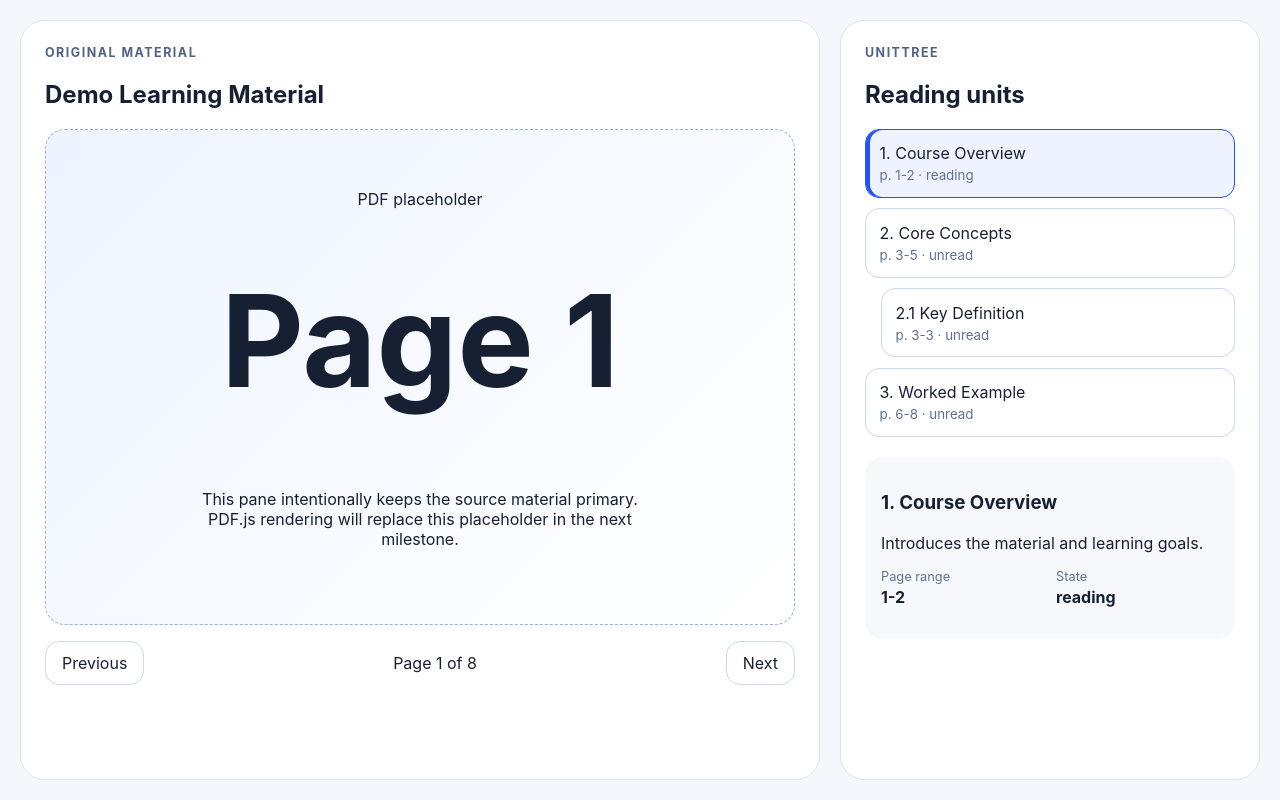
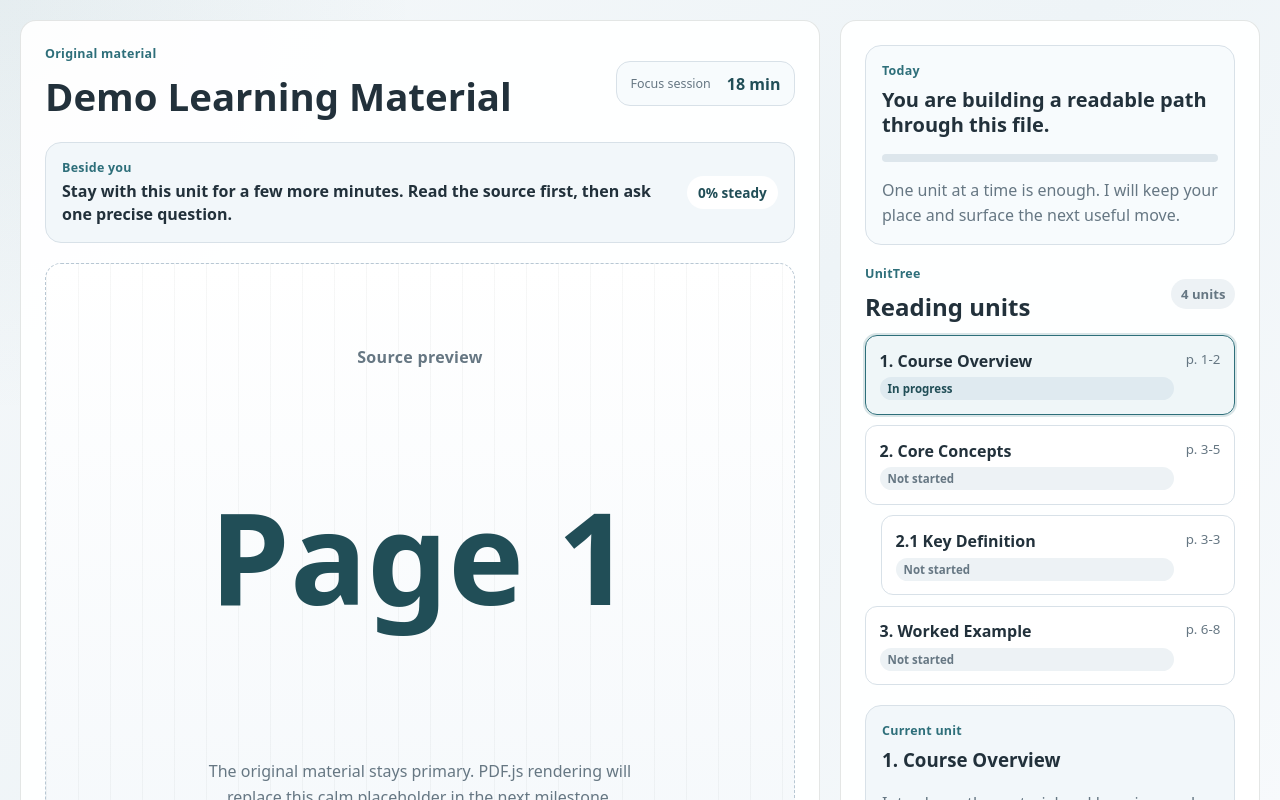
Before and after one commit to Dlx180/StudyStudio, a Next.js app in the folder apps/web/: page /workspace in a window 1280 px wide. Shown: the top 800 px of the page. Built offline with nearby package versions, Linux system fonts and the light colour scheme.

Commit message:
feat: add companion-focused study workspace

```diff
--- a/apps/web/app/globals.css
+++ b/apps/web/app/globals.css
@@ -1,7 +1,18 @@
 :root {
-  color: #172033;
-  background: #f4f7fb;
-  font-family: Inter, ui-sans-serif, system-ui, -apple-system, BlinkMacSystemFont, "Segoe UI", sans-serif;
+  color: #22313b;
+  background: #f5f8fa;
+  font-family: ui-sans-serif, system-ui, -apple-system, BlinkMacSystemFont, "Segoe UI", sans-serif;
+  --ink: #22313b;
+  --muted: #667783;
+  --soft: #f5f8fa;
+  --surface: #fbfdff;
+  --surface-raised: #ffffff;
+  --line: #d8e1e8;
+  --accent: #2e6f7a;
+  --accent-strong: #214e57;
+  --care: #8a6470;
+  --sun: #5f8ea4;
+  --leaf: #6b8a7b;
 }
 
 * {
@@ -10,6 +21,9 @@
 
 body {
   margin: 0;
+  background:
+    radial-gradient(circle at top left, rgb(46 111 122 / 8%), transparent 26rem),
+    linear-gradient(135deg, #f5f8fa 0%, #eef4f7 48%, #f9fbfd 100%);
 }
 
 button,
@@ -21,32 +35,123 @@
   display: grid;
   min-height: 100vh;
   place-items: center;
-  padding: 2rem;
+  padding: 1.5rem;
 }
 
-.hero-card {
-  max-width: 760px;
-  border: 1px solid #dbe4f0;
-  border-radius: 28px;
-  background: #ffffff;
-  padding: 3rem;
-  box-shadow: 0 24px 80px rgb(23 32 51 / 10%);
+.home-panel {
+  display: grid;
+  grid-template-columns: minmax(0, 0.95fr) minmax(300px, 0.75fr);
+  gap: 2rem;
+  width: min(1120px, 100%);
+  align-items: center;
 }
 
-.hero-card h1 {
+.home-copy {
+  padding: 1rem 0;
+}
+
+.home-copy h1 {
   margin: 0 0 1rem;
-  font-size: clamp(2.4rem, 6vw, 4.5rem);
-  line-height: 1;
+  max-width: 780px;
+  font-size: clamp(2rem, 4.2vw, 3.8rem);
+  line-height: 1.05;
+  text-wrap: balance;
+}
+
+.home-copy p:not(.eyebrow) {
+  max-width: 620px;
+  color: var(--muted);
+  font-size: 1.08rem;
+  line-height: 1.7;
 }
 
 .primary-link {
   display: inline-flex;
+  align-items: center;
+  justify-content: center;
   margin-top: 1.5rem;
+  border-radius: 12px;
+  background: var(--accent-strong);
+  color: #ffffff;
+  padding: 0.85rem 1.15rem;
+  text-decoration: none;
+  transition: background 160ms ease, transform 160ms ease;
+}
+
+.home-preview {
+  border: 1px solid rgb(36 49 47 / 12%);
+  border-radius: 16px;
+  background: rgb(255 255 255 / 88%);
+  padding: 1rem;
+}
+
+.preview-toolbar,
+.tree-heading,
+.workspace-header,
+.session-chip {
+  display: flex;
+  align-items: center;
+  justify-content: space-between;
+  gap: 1rem;
+}
+
+.preview-toolbar {
+  color: var(--muted);
+  font-size: 0.88rem;
+}
+
+.preview-toolbar strong {
+  color: var(--accent-strong);
+}
+
+.preview-layout {
+  display: grid;
+  grid-template-columns: minmax(0, 1fr) 150px;
+  gap: 0.9rem;
+  margin-top: 1rem;
+}
+
+.preview-page {
+  display: grid;
+  gap: 1rem;
+  min-height: 320px;
+  align-content: center;
+  border: 1px solid var(--line);
+  border-radius: 16px;
+  background: linear-gradient(180deg, #ffffff, #f3f7fa);
+  padding: 1.2rem;
+}
+
+.preview-page span {
+  display: block;
+  height: 0.75rem;
   border-radius: 999px;
-  background: #2253ff;
-  color: #ffffff;
-  padding: 0.85rem 1.2rem;
-  text-decoration: none;
+  background: #d6e0e7;
+}
+
+.preview-page span:nth-child(2) {
+  width: 78%;
+}
+
+.preview-page span:nth-child(3) {
+  width: 58%;
+}
+
+.preview-guide {
+  align-self: end;
+  border-radius: 16px;
+  background: #edf4f7;
+  padding: 1rem;
+}
+
+.preview-guide small,
+.preview-guide p {
+  color: var(--muted);
+}
+
+.preview-guide strong {
+  display: block;
+  margin: 0.35rem 0;
 }
 
 .workspace-shell {
@@ -59,38 +164,120 @@
 
 .document-pane,
 .tree-pane {
-  border: 1px solid #dbe4f0;
-  border-radius: 24px;
-  background: #ffffff;
+  border: 1px solid rgb(36 49 47 / 12%);
+  border-radius: 16px;
+  background: rgb(255 255 255 / 92%);
   padding: 1.5rem;
+}
+
+.document-pane {
+  display: flex;
+  flex-direction: column;
 }
 
 .eyebrow {
   margin: 0 0 0.5rem;
-  color: #506386;
+  color: var(--accent);
   font-size: 0.78rem;
   font-weight: 700;
-  letter-spacing: 0.12em;
-  text-transform: uppercase;
+  letter-spacing: 0.02em;
+}
+
+.workspace-header h1,
+.tree-pane h2,
+.unit-detail h3 {
+  margin-top: 0;
+}
+
+.workspace-header h1 {
+  margin-bottom: 0;
+  font-size: clamp(1.7rem, 3vw, 2.8rem);
+  text-wrap: balance;
+}
+
+.session-chip {
+  min-width: 138px;
+  border: 1px solid var(--line);
+  border-radius: 14px;
+  background: #f7fbfd;
+  padding: 0.65rem 0.85rem;
+}
+
+.session-chip span {
+  color: var(--muted);
+  font-size: 0.78rem;
+}
+
+.session-chip strong {
+  color: var(--accent-strong);
+}
+
+.care-banner {
+  display: flex;
+  align-items: center;
+  justify-content: space-between;
+  gap: 1rem;
+  margin: 1.25rem 0;
+  border: 1px solid #d8e1e8;
+  border-radius: 16px;
+  background: #f2f7fa;
+  padding: 1rem;
+}
+
+.care-banner p {
+  margin: 0 0 0.25rem;
+  color: var(--accent);
+  font-size: 0.78rem;
+  font-weight: 700;
+  letter-spacing: 0.02em;
+}
+
+.care-banner strong {
+  display: block;
+  max-width: 720px;
+  line-height: 1.45;
+}
+
+.care-banner span {
+  flex: 0 0 auto;
+  border-radius: 999px;
+  background: #ffffff;
+  color: var(--accent-strong);
+  padding: 0.45rem 0.7rem;
+  font-size: 0.85rem;
+  font-weight: 700;
 }
 
 .page-card {
   display: grid;
-  min-height: 62vh;
+  flex: 1;
+  min-height: 52vh;
   place-items: center;
-  border: 1px dashed #9eb2cf;
-  border-radius: 20px;
-  background: linear-gradient(135deg, #eef4ff, #ffffff);
+  border: 1px dashed #b8c7d3;
+  border-radius: 16px;
+  background:
+    linear-gradient(90deg, rgb(36 49 47 / 4%) 1px, transparent 1px),
+    linear-gradient(180deg, #ffffff, #f4f8fb);
+  background-size: 32px 32px, auto;
   padding: 2rem;
   text-align: center;
 }
 
+.page-card span {
+  color: var(--muted);
+  font-weight: 700;
+  letter-spacing: 0.02em;
+}
+
 .page-card strong {
-  font-size: clamp(3rem, 12vw, 8rem);
+  color: var(--accent-strong);
+  font-size: clamp(3rem, 11vw, 8rem);
 }
 
 .page-card p {
   max-width: 480px;
+  color: var(--muted);
+  line-height: 1.6;
 }
 
 .page-controls {
@@ -102,15 +289,22 @@
 
 .page-controls button,
 .unit-node {
-  border: 1px solid #cbd8ea;
-  border-radius: 14px;
+  border: 1px solid var(--line);
+  border-radius: 12px;
   background: #ffffff;
-  color: #172033;
+  color: var(--ink);
   cursor: pointer;
 }
 
 .page-controls button {
   padding: 0.7rem 1rem;
+}
+
+.page-controls button:hover,
+.unit-node:hover,
+.ask-button:hover,
+.primary-link:hover {
+  transform: translateY(-1px);
 }
 
 .unit-tree,
@@ -126,28 +320,74 @@
 
 .unit-node {
   display: grid;
+  grid-template-columns: minmax(0, 1fr) auto;
+  gap: 0.35rem 0.75rem;
   width: 100%;
   margin-bottom: 0.65rem;
   padding: 0.85rem;
   text-align: left;
+  transition:
+    border-color 160ms ease,
+    background 160ms ease,
+    transform 160ms ease;
+}
+
+.unit-node span {
+  font-weight: 700;
 }
 
 .unit-node small {
-  margin-top: 0.25rem;
-  color: #60718f;
+  color: var(--muted);
 }
 
 .unit-node.active {
-  border-color: #2253ff;
-  background: #eef3ff;
-  box-shadow: inset 4px 0 0 #2253ff;
+  border-color: var(--accent);
+  background: #eff6f8;
+  outline: 2px solid rgb(46 111 122 / 18%);
+  outline-offset: 0;
+}
+
+.state-pill {
+  align-self: start;
+  border-radius: 999px;
+  padding: 0.25rem 0.5rem;
+  font-size: 0.72rem;
+  font-style: normal;
+  font-weight: 700;
+}
+
+.state-pill.quiet {
+  background: #edf2f5;
+  color: #667783;
+}
+
+.state-pill.focus {
+  background: #dfeaf0;
+  color: var(--accent-strong);
+}
+
+.state-pill.steady,
+.state-pill.strong {
+  background: #e4edf1;
+  color: #355561;
+}
+
+.state-pill.care {
+  background: #eee4ea;
+  color: #7f5463;
 }
 
 .unit-detail {
   margin-top: 1.25rem;
-  border-radius: 18px;
-  background: #f6f8fc;
+  border: 1px solid #d8e1e8;
+  border-radius: 16px;
+  background: #f2f7fa;
   padding: 1rem;
+}
+
+.unit-detail p:not(.eyebrow) {
+  color: var(--muted);
+  line-height: 1.55;
 }
 
 .unit-detail dl {
@@ -157,7 +397,7 @@
 }
 
 .unit-detail dt {
-  color: #60718f;
+  color: var(--muted);
   font-size: 0.8rem;
 }
 
@@ -166,8 +406,108 @@
   font-weight: 700;
 }
 
+.companion-card {
+  margin-bottom: 1.25rem;
+  border: 1px solid #d8e1e8;
+  border-radius: 16px;
+  background: #f7fbfd;
+  padding: 1rem;
+}
+
+.companion-card h2 {
+  font-size: 1.25rem;
+  line-height: 1.25;
+}
+
+.companion-card p:last-child {
+  margin-bottom: 0;
+  color: var(--muted);
+  line-height: 1.55;
+}
+
+.progress-track {
+  height: 0.55rem;
+  overflow: hidden;
+  border-radius: 999px;
+  background: #dde6ec;
+}
+
+.progress-track span {
+  display: block;
+  height: 100%;
+  border-radius: inherit;
+  background: linear-gradient(90deg, var(--accent), var(--sun));
+}
+
+.tree-heading {
+  margin-bottom: 0.75rem;
+}
+
+.tree-heading h2 {
+  margin-bottom: 0;
+}
+
+.tree-heading span {
+  border-radius: 999px;
+  background: #edf2f5;
+  color: var(--muted);
+  padding: 0.35rem 0.6rem;
+  font-size: 0.82rem;
+  font-weight: 700;
+}
+
+.ask-button {
+  width: 100%;
+  margin-top: 1rem;
+  border: 0;
+  border-radius: 12px;
+  background: var(--accent-strong);
+  color: #ffffff;
+  cursor: pointer;
+  padding: 0.8rem 1rem;
+  font-weight: 700;
+  transition: background 160ms ease, transform 160ms ease;
+}
+
 @media (max-width: 900px) {
+  .home-panel,
   .workspace-shell {
     grid-template-columns: 1fr;
   }
+
+  .preview-layout {
+    grid-template-columns: 1fr;
+  }
+
+  .workspace-header,
+  .care-banner {
+    align-items: flex-start;
+    flex-direction: column;
+  }
 }
+
+@media (max-width: 560px) {
+  .home-shell,
+  .workspace-shell {
+    padding: 0.85rem;
+  }
+
+  .document-pane,
+  .tree-pane {
+    border-radius: 16px;
+    padding: 1rem;
+  }
+
+  .page-controls {
+    align-items: stretch;
+    flex-direction: column;
+  }
+
+  .page-controls span {
+    text-align: center;
+  }
+
+  .unit-node {
+    grid-template-columns: 1fr;
+  }
+}
--- a/apps/web/components/mock-workspace.tsx
+++ b/apps/web/components/mock-workspace.tsx
@@ -1,7 +1,7 @@
 "use client";
 
 import { useMemo, useState } from "react";
-import type { ReadingUnit } from "@knowtree/shared";
+import type { ReadingUnit, UnitState } from "@knowtree/shared";
 
 const units: ReadingUnit[] = [
   {
@@ -43,20 +43,52 @@
   },
 ];
 
+const stateLabels: Record<UnitState, string> = {
+  unread: "Not started",
+  reading: "In progress",
+  understood: "Understood",
+  weak: "Needs care",
+  mastered: "Mastered",
+};
+
+const stateTone: Record<UnitState, string> = {
+  unread: "quiet",
+  reading: "focus",
+  understood: "steady",
+  weak: "care",
+  mastered: "strong",
+};
+
 function flattenUnits(tree: ReadingUnit[]): ReadingUnit[] {
   return tree.flatMap((unit) => [unit, ...flattenUnits(unit.children)]);
 }
 
+function getUnitCompanionNote(unit: ReadingUnit) {
+  if (unit.state === "reading") {
+    return "Stay with this unit for a few more minutes. Read the source first, then ask one precise question.";
+  }
+
+  if (unit.state === "weak") {
+    return "This one deserves a slower pass. Mark one confusing sentence before moving on.";
+  }
+
+  if (unit.state === "mastered") {
+    return "Good ground. A quick recall check is enough before you continue.";
+  }
+
+  return "Start with the headings and page range. I will keep the path visible while you read.";
+}
+
 function UnitNode({ unit, currentPage, onSelect }: { unit: ReadingUnit; currentPage: number; onSelect: (unit: ReadingUnit) => void }) {
   const active = currentPage >= unit.startPage && currentPage <= unit.endPage;
+  const tone = stateTone[unit.state];
 
   return (
     <li>
-      <button className={active ? "unit-node active" : "unit-node"} onClick={() => onSelect(unit)}>
+      <button className={active ? "unit-node active" : "unit-node"} onClick={() => onSelect(unit)} aria-current={active ? "page" : undefined}>
         <span>{unit.title}</span>
-        <small>
-          p. {unit.startPage}-{unit.endPage} · {unit.state}
-        </small>
+        <small>p. {unit.startPage}-{unit.endPage}</small>
+        <em className={`state-pill ${tone}`}>{stateLabels[unit.state]}</em>
       </button>
       {unit.children.length > 0 ? (
         <ul className="unit-children">
@@ -73,20 +105,35 @@
   const [currentPage, setCurrentPage] = useState(1);
   const flatUnits = useMemo(() => flattenUnits(units), []);
   const activeUnit = flatUnits.find((unit) => currentPage >= unit.startPage && currentPage <= unit.endPage) ?? units[0];
+  const completedUnits = flatUnits.filter((unit) => unit.state === "understood" || unit.state === "mastered").length;
+  const progressPercent = Math.round((completedUnits / flatUnits.length) * 100);
 
   return (
     <main className="workspace-shell">
       <section className="document-pane" aria-label="Original material reader">
-        <header>
-          <p className="eyebrow">Original material</p>
-          <h1>Demo Learning Material</h1>
+        <header className="workspace-header">
+          <div>
+            <p className="eyebrow">Original material</p>
+            <h1>Demo Learning Material</h1>
+          </div>
+          <div className="session-chip" aria-label="Current study session">
+            <span>Focus session</span>
+            <strong>18 min</strong>
+          </div>
         </header>
+        <section className="care-banner" aria-label="Companion guidance">
+          <div>
+            <p>Beside you</p>
+            <strong>{getUnitCompanionNote(activeUnit)}</strong>
+          </div>
+          <span>{progressPercent}% steady</span>
+        </section>
         <div className="page-card">
-          <span>PDF placeholder</span>
+          <span>Source preview</span>
           <strong>Page {currentPage}</strong>
           <p>
-            This pane intentionally keeps the source material primary. PDF.js rendering will replace
-            this placeholder in the next milestone.
+            The original material stays primary. PDF.js rendering will replace this calm placeholder
+            in the next milestone.
           </p>
         </div>
         <nav className="page-controls" aria-label="Page navigation">
@@ -97,14 +144,28 @@
       </section>
 
       <aside className="tree-pane" aria-label="UnitTree">
-        <p className="eyebrow">UnitTree</p>
-        <h2>Reading units</h2>
+        <section className="companion-card" aria-label="Personal learning state">
+          <p className="eyebrow">Today</p>
+          <h2>You are building a readable path through this file.</h2>
+          <div className="progress-track" aria-label={`${progressPercent}% complete`}>
+            <span style={{ width: `${progressPercent}%` }} />
+          </div>
+          <p>One unit at a time is enough. I will keep your place and surface the next useful move.</p>
+        </section>
+        <div className="tree-heading">
+          <div>
+            <p className="eyebrow">UnitTree</p>
+            <h2>Reading units</h2>
+          </div>
+          <span>{flatUnits.length} units</span>
+        </div>
         <ul className="unit-tree">
           {units.map((unit) => (
             <UnitNode key={unit.unitId} unit={unit} currentPage={currentPage} onSelect={(selected) => setCurrentPage(selected.startPage)} />
           ))}
         </ul>
         <section className="unit-detail">
+          <p className="eyebrow">Current unit</p>
           <h3>{activeUnit.title}</h3>
           <p>{activeUnit.summary}</p>
           <dl>
@@ -116,9 +177,12 @@
             </div>
             <div>
               <dt>State</dt>
-              <dd>{activeUnit.state}</dd>
+              <dd>{stateLabels[activeUnit.state]}</dd>
             </div>
           </dl>
+          <button className="ask-button" type="button">
+            Ask about this unit
+          </button>
         </section>
       </aside>
     </main>
```
Also changed, not shown: apps/web/app/page.tsx (+31 -10 lines), 2 other files (tests, documents, lock files or other folders).
